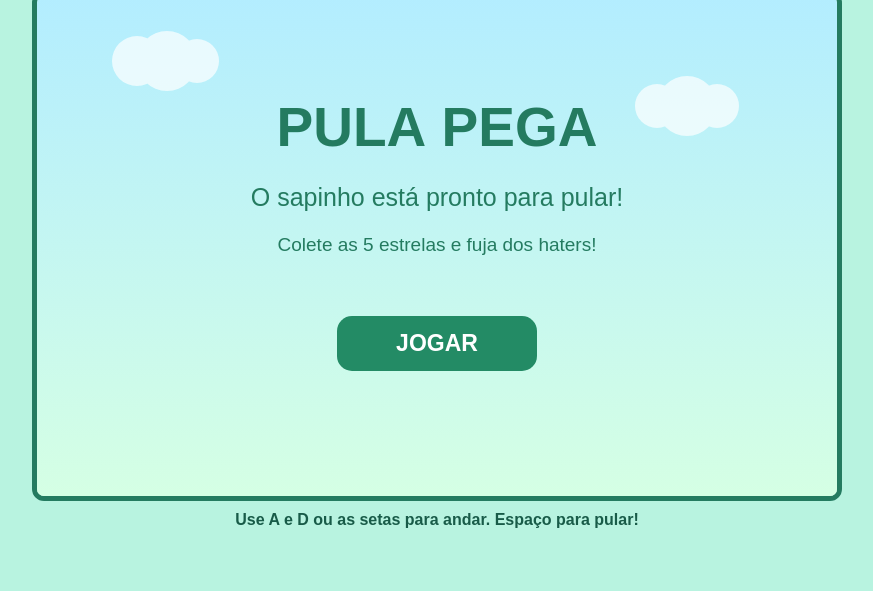
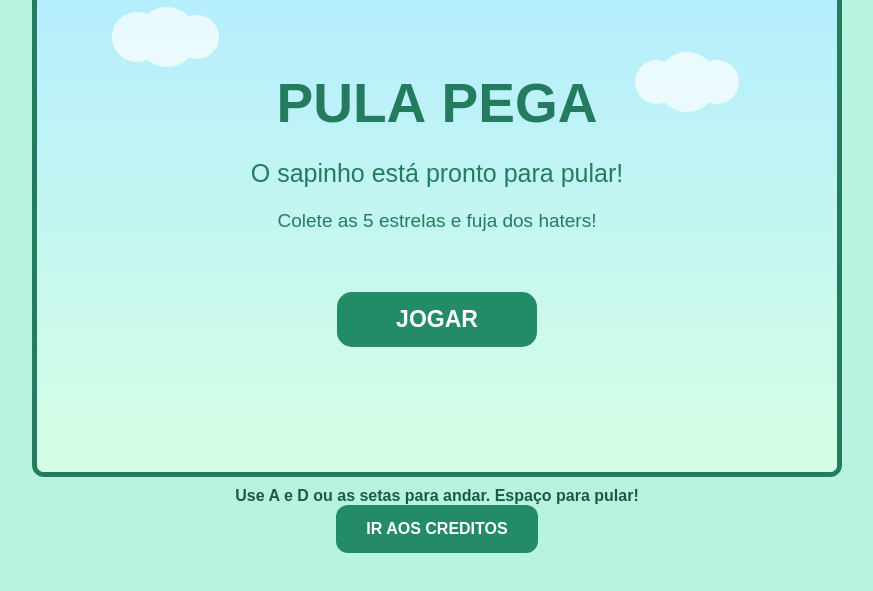
Before and after one commit to LiviamLopess/Livia_AnaBea_Bianca, a plain HTML site: page index.html in a window 1280 px wide. Shown: the part 167-758 px from the top of the page, without its empty margins (203-1076 px from the left). Drawn offline with Linux system fonts and the light colour scheme.

Commit message:
Ateração dos creditos finais
Ateração dos creditos finais

```diff
--- a/index.html
+++ b/index.html
@@ -21,6 +21,8 @@
     </div>
 
     <script src="script.js"></script>
-
+    <div id = "botao"></div>
+    <a href="creditos.html" class="botao">IR AOS CREDITOS</a>
+    </div>
 </body>
 </html>
--- a/style.css
+++ b/style.css
@@ -34,3 +34,15 @@ canvas {
     font-weight: bold;
     text-align: center;
 }
+.botao {
+    display: inline-block;
+    background: #238b65;
+    color: white;
+    text-decoration: none;
+    padding: 15px 30px;
+    border-radius: 12px;
+    font-weight: bold;
+}
+.botao:hover {
+    background: #145c45;
+}
```
